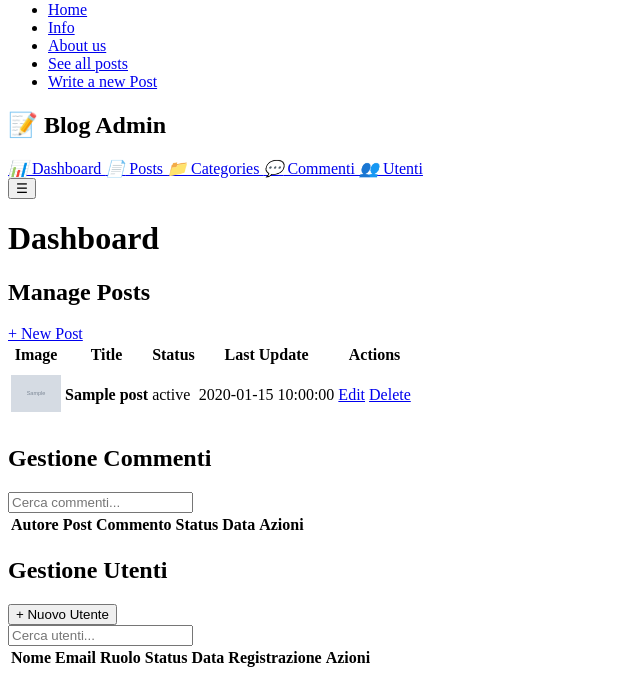
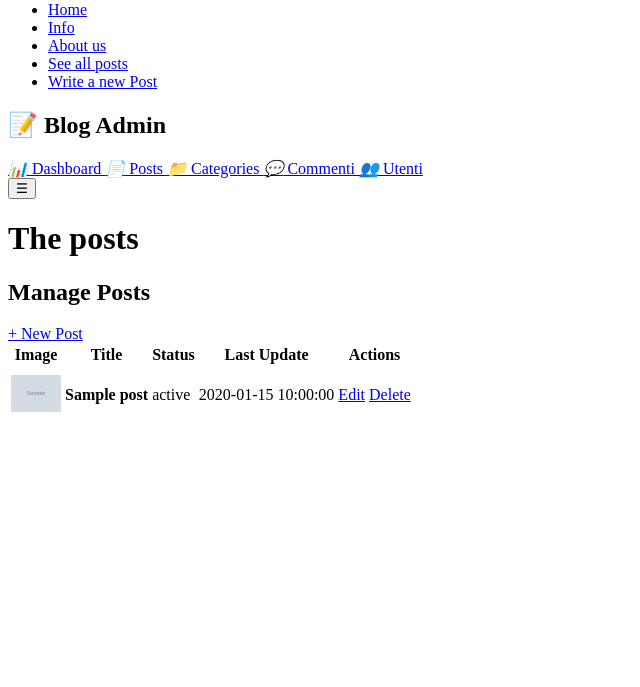
Before and after one commit to NeilChavez/php-blog, a PHP site: template views/pages/dashboard/posts/all-posts.php in a window 1280 px wide. Shown: the part 113-800 px from the top of the page, without its empty margins (0-640 px from the left). Run offline with PHP 8.4, Linux system fonts and the light colour scheme; the template is opened without the code that fills it: most values are stand-ins (such as "Sample title", 1, 10 or a date in 2020); grey boxes marked "Sample" are stand-in pictures; lists and menus that the app fills with data are empty.

Commit message:
refactor: Update dashboard views

```diff
--- a/views/pages/dashboard/categories/form.php
+++ b/views/pages/dashboard/categories/form.php
@@ -1,11 +1,13 @@
 <form method="POST">
   <div class="form-group">
     <label>Category Name</label>
-    <input type="text" class="form-control" name="name" required>
+    <input type="text" value="<?php echo $category->name ?? "" ?>" class="form-control" name="name" required>
   </div>
   <div class="form-group">
     <label>Description</label>
-    <textarea class="form-control" name="description" rows="3" required></textarea>
+    <textarea class="form-control" name="description" rows="3" required>
+      <?php echo $category->description ?? "" ?>
+    </textarea>
   </div>
   <div class="form-group">
     <button type="submit" class="btn btn-primary">Save</button>
--- a/views/pages/dashboard/comments/all-comments.php
+++ b/views/pages/dashboard/comments/all-comments.php
@@ -1,5 +1,4 @@
     <div class="dashboard">
-
       <?php require __DIR__ . "/../layout.php"; ?>
       <!-- Main Content -->
       <main class="main-content" id="mainContent">
@@ -62,7 +61,7 @@
             </table>
             <?php if (count($comments) === 0): ?>
               <div class="text-center padding-top">
-                <b class="center">There are no comments to see</b>
+                <b class="center">There aren't comments to see</b>
             </div>
             <?php endif ?>
           </div>
--- a/views/pages/dashboard/posts/all-posts.php
+++ b/views/pages/dashboard/posts/all-posts.php
@@ -6,7 +6,7 @@
       <header class="header">
         <div>
           <button class="menu-toggle" onclick="toggleSidebar()">☰</button>
-          <h1 id="pageTitle">Dashboard</h1>
+          <h1 id="pageTitle">The posts</h1>
         </div>
       </header>
       <!-- Posts Section -->
@@ -42,11 +42,14 @@
                       <?php echo $post->title ?>
                     </b>
                   </td>
-                  <td><span class="status-badge status-<?php echo $post->status ?>">
-                      <?php echo $post->status ?></span></td>
+                  <td>
+                    <span class="status-badge status-<?php echo $post->status ?>">
+                      <?php echo $post->status ?>
+                    </span>
+                  </td>
                   <td><?php echo $post->updated_at ?? $post->created_at ?></td>
                   <td>
-                    <a href="/dashboard/posts/edit?id=<?php echo $post->id?>" class="btn btn-small btn-primary">Edit</a>
+                    <a href="/dashboard/posts/edit?id=<?php echo $post->id ?>" class="btn btn-small btn-primary">Edit</a>
                     <a href="/dashboard/posts/delete?id=<?php echo $post->id ?>" class="btn btn-small btn-danger">Delete</a>
                   </td>
                 </tr>
@@ -56,64 +59,3 @@
           </table>
         </div>
       </section>
-
-
-
-      <!-- Comments Section -->
-      <section id="comments" class="content-section">
-        <div class="section-header">
-          <h2>Gestione Commenti</h2>
-        </div>
-        <div class="table-container">
-          <div class="search-container">
-            <input type="text" class="search-input" placeholder="Cerca commenti..."
-              onkeyup="searchTable('commentsTable', this.value)">
-          </div>
-          <table id="commentsTable">
-            <thead>
-              <tr>
-                <th>Autore</th>
-                <th>Post</th>
-                <th>Commento</th>
-                <th>Status</th>
-                <th>Data</th>
-                <th>Azioni</th>
-              </tr>
-            </thead>
-            <tbody id="commentsTableBody">
-              <!-- Comments will be populated by JavaScript -->
-            </tbody>
-          </table>
-        </div>
-      </section>
-
-      <!-- Users Section -->
-      <section id="users" class="content-section">
-        <div class="section-header">
-          <h2>Gestione Utenti</h2>
-          <button class="btn btn-primary" onclick="showAddModal('user')">+ Nuovo Utente</button>
-        </div>
-        <div class="table-container">
-          <div class="search-container">
-            <input type="text" class="search-input" placeholder="Cerca utenti..."
-              onkeyup="searchTable('usersTable', this.value)">
-          </div>
-          <table id="usersTable">
-            <thead>
-              <tr>
-                <th>Nome</th>
-                <th>Email</th>
-                <th>Ruolo</th>
-                <th>Status</th>
-                <th>Data Registrazione</th>
-                <th>Azioni</th>
-              </tr>
-            </thead>
-            <tbody id="usersTableBody">
-              <!-- Users will be populated by JavaScript -->
-            </tbody>
-          </table>
-        </div>
-      </section>
-    </main>
-  </div>
--- a/views/pages/dashboard/posts/update.php
+++ b/views/pages/dashboard/posts/update.php
@@ -6,7 +6,7 @@
       <header class="header">
         <div>
           <button class="menu-toggle" onclick="toggleSidebar()">☰</button>
-          <h1 id="pageTitle">Dashboard</h1>
+          <h1 id="pageTitle">Update post</h1>
         </div>
       </header>
       <?php require "form.php"; ?>
```
Also changed, not shown: views/pages/dashboard/categories/all-categories.php (+11 -9 lines), views/pages/dashboard/users/all-users.php (+43 -25 lines), views/pages/dashboard/users/create.php (added, +14 -0 lines), views/pages/dashboard/users/form.php (added, +37 -0 lines), views/pages/dashboard/users/update.php (added, +14 -0 lines).
